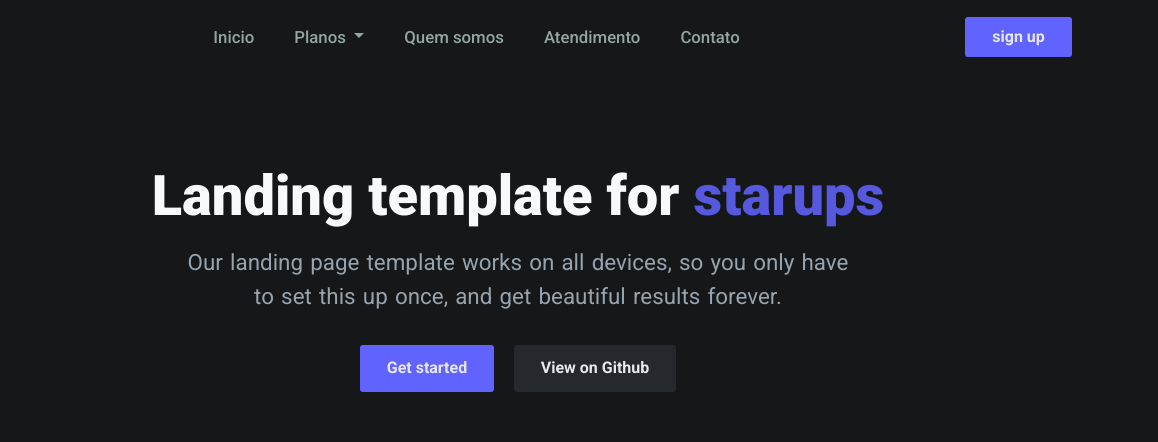
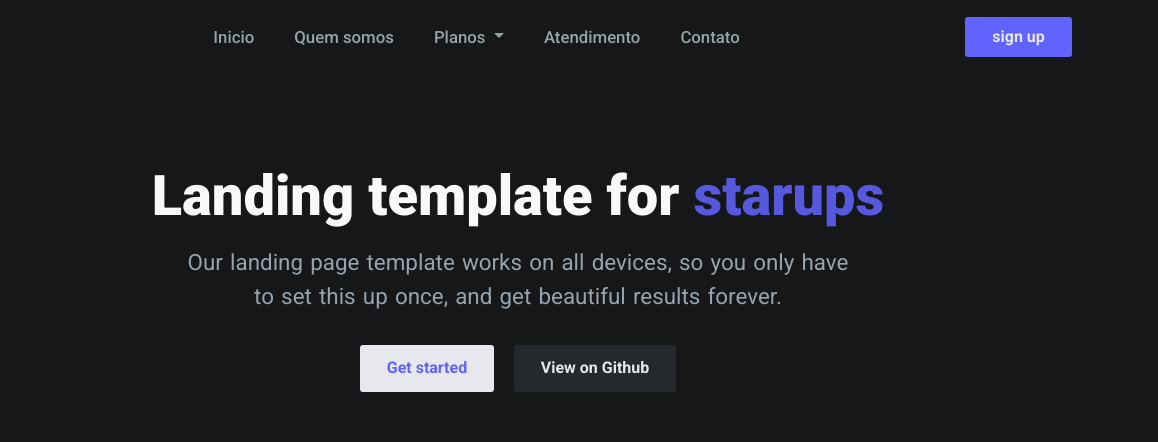
Before and after one commit to GersonSousa/pagina-web, a plain HTML site: page index.html in a window 1280 px wide. In both pictures the pointer is over the button "Get started". Shown: the top 442 px of the page, 122-1280 px from the left. Drawn offline with nearby package versions, Linux system fonts and the light colour scheme.

Commit message:
novo commit

```diff
--- a/index.html
+++ b/index.html
@@ -28,6 +28,9 @@
                 <li class="nav-item">
                   <a class="nav-link" href="#">Inicio</a>
                 </li>
+                <li class="nav-item">
+                    <a class="nav-link" href="#">Quem somos</a>
+                </li>
                 <li class="nav-item dropdown">
                   <a class="nav-link dropdown-toggle" href="#" id="navbarDropdown" role="button" data-toggle="dropdown" aria-haspopup="true" aria-expanded="false">
                     Planos
@@ -36,9 +39,6 @@
                     <a class="dropdown-item" href="#">Residenciais</a>
                     <a class="dropdown-item" href="#">Empresariais</a>
                   </div>
-                  </li>
-                  <li class="nav-item">
-                    <a class="nav-link" href="#">Quem somos</a>
                 </li>
                 <li class="nav-item">
                     <a class="nav-link" href="#">Atendimento</a>
--- a/public/css/main.css
+++ b/public/css/main.css
@@ -76,10 +76,26 @@ body{
     color: #E7E8EE;
     margin: 0 0.6rem;
 }
+.mid .row button:hover{
+    background: #E7E8EE;
+    padding: .7rem 1.7rem;
+    font-size: 1rem;
+    font-weight: 700;
+    border: none;
+    border-radius: 3px;
+    color: #6163FF;
+    margin: 0 0.6rem;
+}
+
+
 
 .mid .row button:nth-child(2){
     background: #25282C;
     color: #E7E8EE;
+}
+.mid .row button:nth-child(2):hover{
+    background: #E7E8EE;
+    color: #25282C;
 }
 
 body > header > div > h1.text2{
```
Lines whose indentation alone changed are shown as unchanged.
